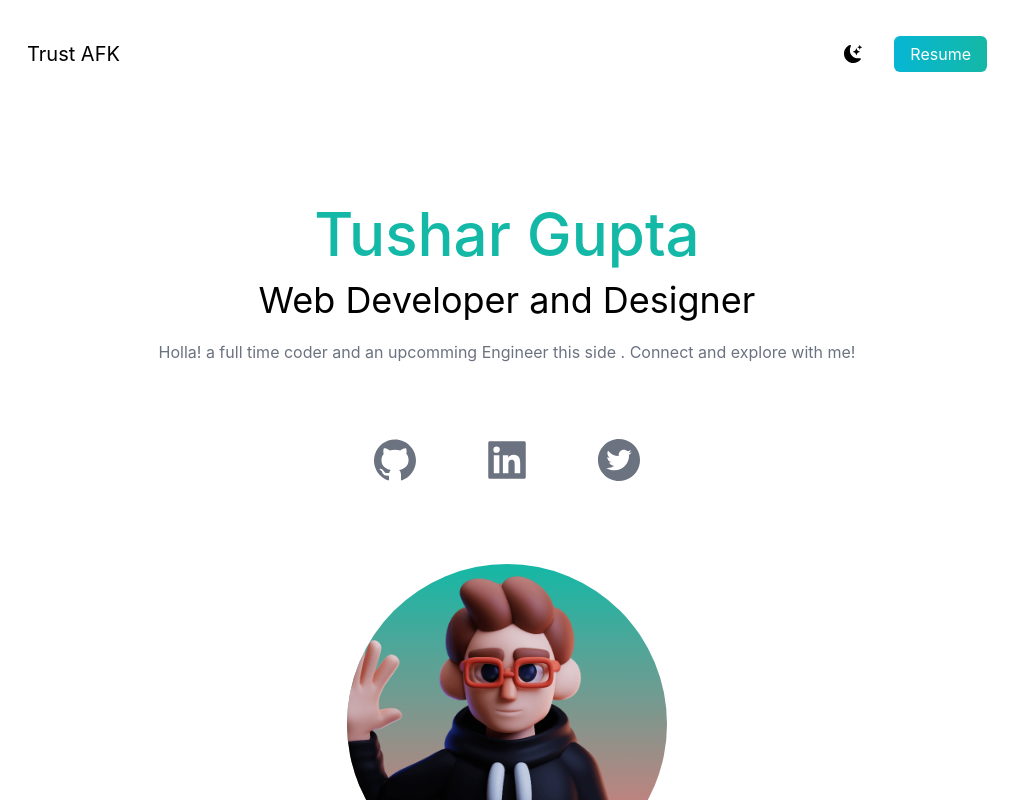
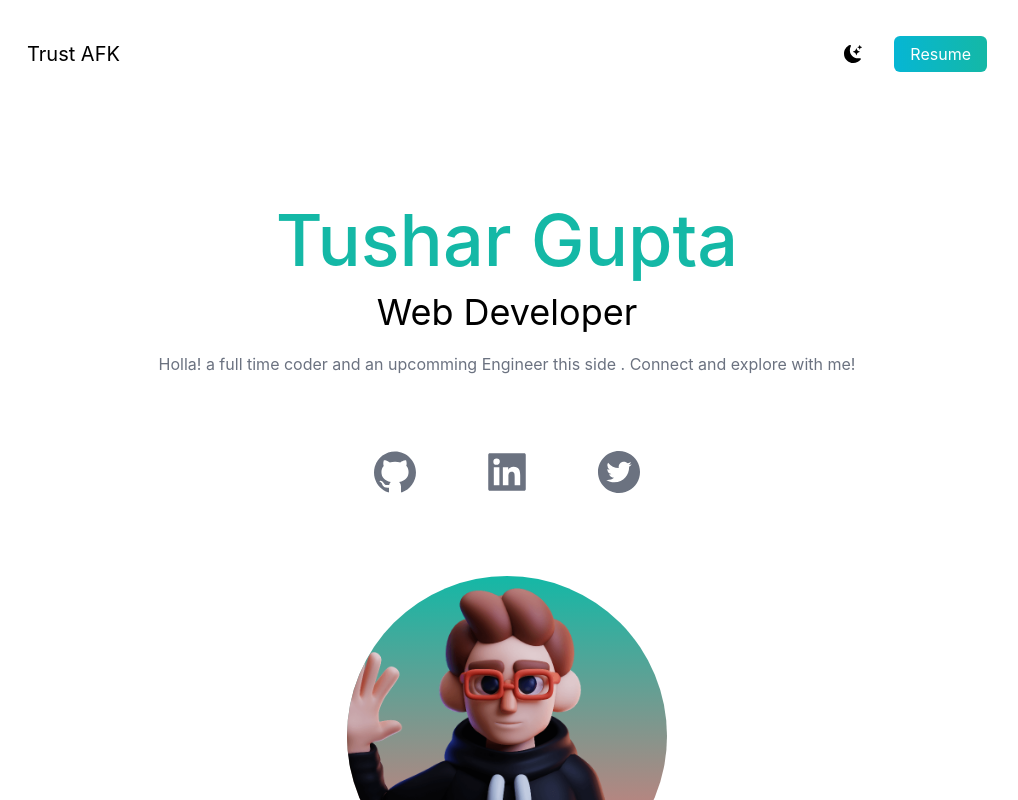
Before and after one commit to TrustAFK/Basic_portfolio, a Next.js app: page / in a window 1280 px wide. Shown: the top 800 px of the page, without its empty margins (133-1151 px from the left). Built offline with nearby package versions, Linux system fonts and the light colour scheme.

Commit message:
ded for the day 7.0

```diff
--- a/pages/index.js
+++ b/pages/index.js
@@ -51,10 +51,10 @@ export default function Home() {
             </ul>
           </nav>
           <div className="text-center p-10">
-            <h2 className="text-3xl py-2 font-medium text-teal-500 md:text-5xl lg:text-6xl">
+            <h2 className="text-4xl py-2 font-medium text-teal-500 md:text-6xl lg:text-7xl">
               Tushar Gupta
             </h2>
-            <h3 className="text-xl py-2 md:text-3xl lg:text-4xl">Web Developer and <span>Designer</span> </h3>
+            <h3 className="text-xl py-2 md:text-3xl lg:text-4xl">Web Developer</h3>
             <p className="text-md text-gray-500 dark:text-gray-200 py-2 leading-8">
               Holla! a full time coder and an upcomming Engineer this side . Connect and explore with me!
             </p>
```
